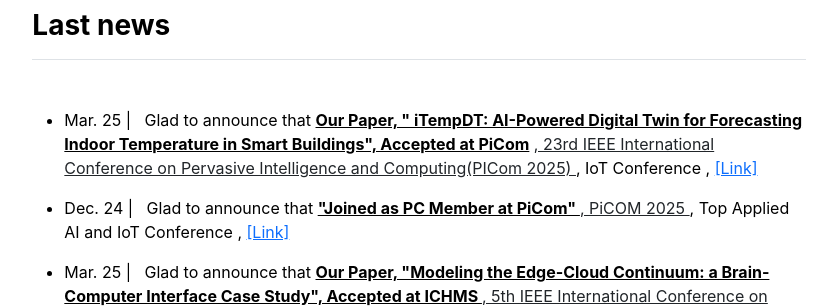
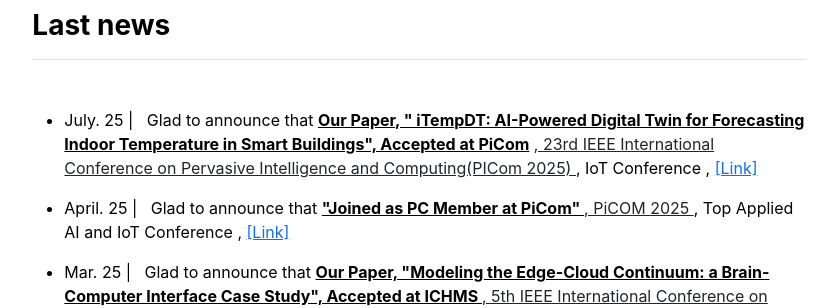
Before and after one commit to babulcseian/babulcseian.github.io, a Jekyll site: the page built from index.md, in a window 1280 px wide and 900 px high, scrolled down 1534 px. Shown: the part 150-458 px from the top of the window, without its empty margins (197-1032 px from the left). Built offline with Jekyll 4.4.1, drawn with Linux system fonts in a browser that asks for light colours; a style sheet for code colours, icons or effects is not loaded.

Commit message:
Update news.yml

```diff
--- a/_data/news.yml
+++ b/_data/news.yml
@@ -1,7 +1,6 @@
 
-- {message: 'Mar. 25 | &nbsp; Glad to announce that <u><b> Our Paper, " iTempDT: AI-Powered Digital Twin for Forecasting Indoor Temperature in Smart Buildings", Accepted at PiCom</b></u> <a class="other" href="https://cyber-science.org/2025/picom/">, 23rd IEEE International Conference on Pervasive Intelligence and Computing(PICom 2025) </a>, IoT Conference </a>, <a class="Conf. Link" href="https://cyber-science.org/2025/picom/">[Link]</a>', last: '1'}
-- {message: 'Dec. 24 | &nbsp; Glad to announce that <u><b> "Joined as PC Member at PiCom" </b></u> <a class="other" href="https://cyber-science.org/2025/picom/"> , PiCOM 2025 </a>, Top Applied AI and IoT Conference </a>, <a class="Conf. Link" href="https://cyber-science.org/2025/picom/">[Link]</a>', last: '1'}
-
+- {message: 'July. 25 | &nbsp; Glad to announce that <u><b> Our Paper, " iTempDT: AI-Powered Digital Twin for Forecasting Indoor Temperature in Smart Buildings", Accepted at PiCom</b></u> <a class="other" href="https://cyber-science.org/2025/picom/">, 23rd IEEE International Conference on Pervasive Intelligence and Computing(PICom 2025) </a>, IoT Conference </a>, <a class="Conf. Link" href="https://cyber-science.org/2025/picom/">[Link]</a>', last: '1'}
+- {message: 'April. 25 | &nbsp; Glad to announce that <u><b> "Joined as PC Member at PiCom" </b></u> <a class="other" href="https://cyber-science.org/2025/picom/"> , PiCOM 2025 </a>, Top Applied AI and IoT Conference </a>, <a class="Conf. Link" href="https://cyber-science.org/2025/picom/">[Link]</a>', last: '1'}
 - {message: 'Mar. 25 | &nbsp; Glad to announce that <u><b> Our Paper, "Modeling the Edge-Cloud Continuum: a Brain-Computer Interface Case Study", Accepted at ICHMS </b></u> <a class="other" href="https://ieee-ichms.org/2025/index.html"> , 5th IEEE International Conference on Human-Machine Systems 2025 </a>, IoT Conference </a>, <a class="Conf. Link" href="https://ieee-ichms.org/2025/index.html">[Link]</a>', last: '1'}
 - {message: 'Dec. 24 | &nbsp; Glad to announce that <u><b> "Selected as Reviewer at IJCNN" </b></u> <a class="other" href="https://ijcnn.org/"> ,International Joint Conference on Neural Networks 2025 </a>, Top AI Conference </a>, <a class="Conf. Link" href="https://ijcnn.org/">[Link]</a>', last: '1'}
 - {message: 'April. 24 | &nbsp; Happy to to share that our paper DT4TP, Title: <u><b> "A Deep Learning Based Digital Twin for Indoor Temperature Prediction in Smart Buildings " </b></u> <a class="other" href="https://ieeexplore.ieee.org/abstract/document/10795414"> on PICOM-2024 </a> Renowned Conference in IoT, SCI</a>, <a class="other"https://ieeexplore.ieee.org/abstract/document/10795414">Paper Link</a>! <a class="paper" href="https://ieeexplore.ieee.org/abstract/document/10795414">[Paper Acceptance]</a>, <a class="paper" href="https://ieeexplore.ieee.org/abstract/document/10795414">[Paper Link]</a>', last: '1'}
```
